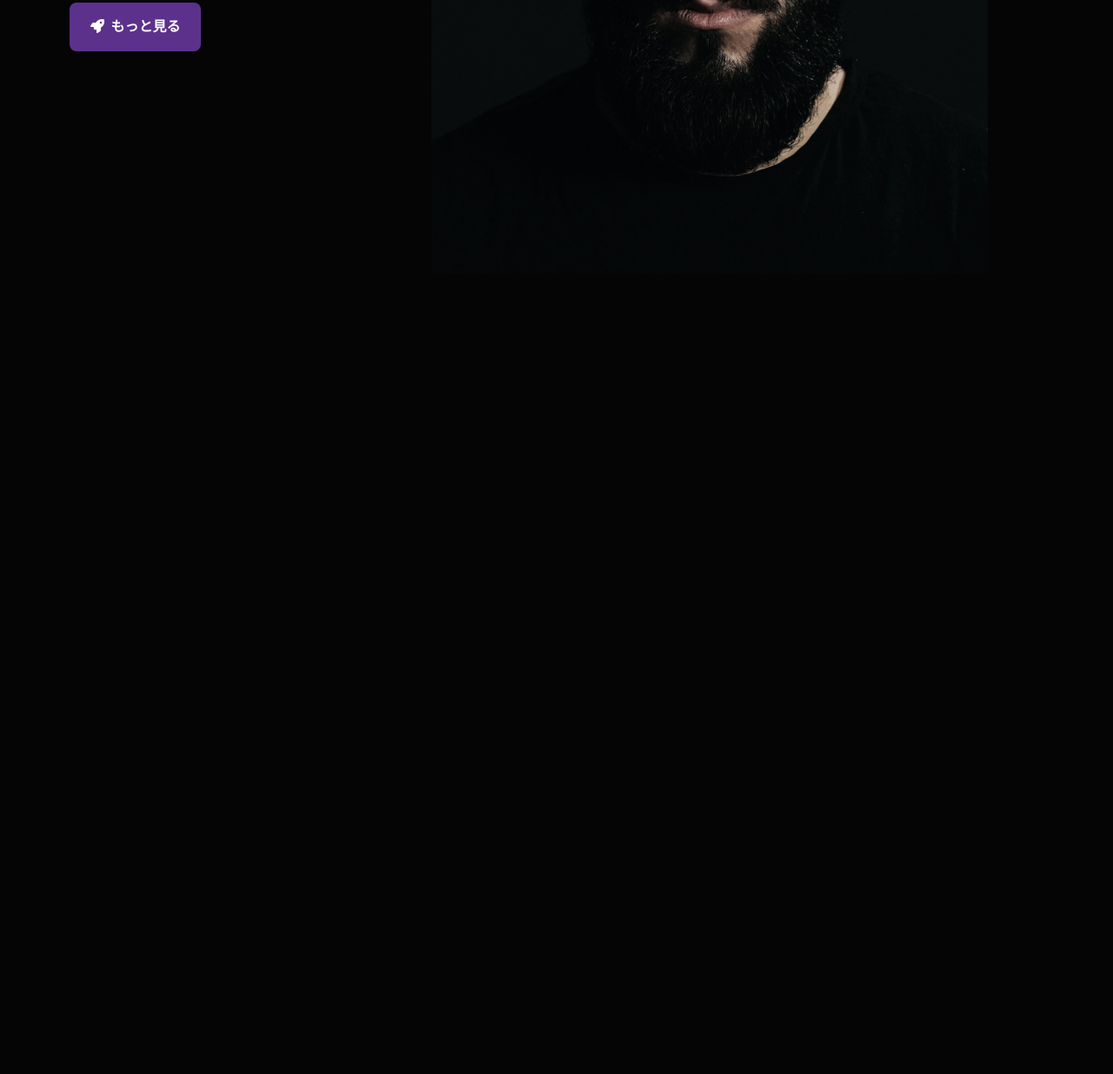
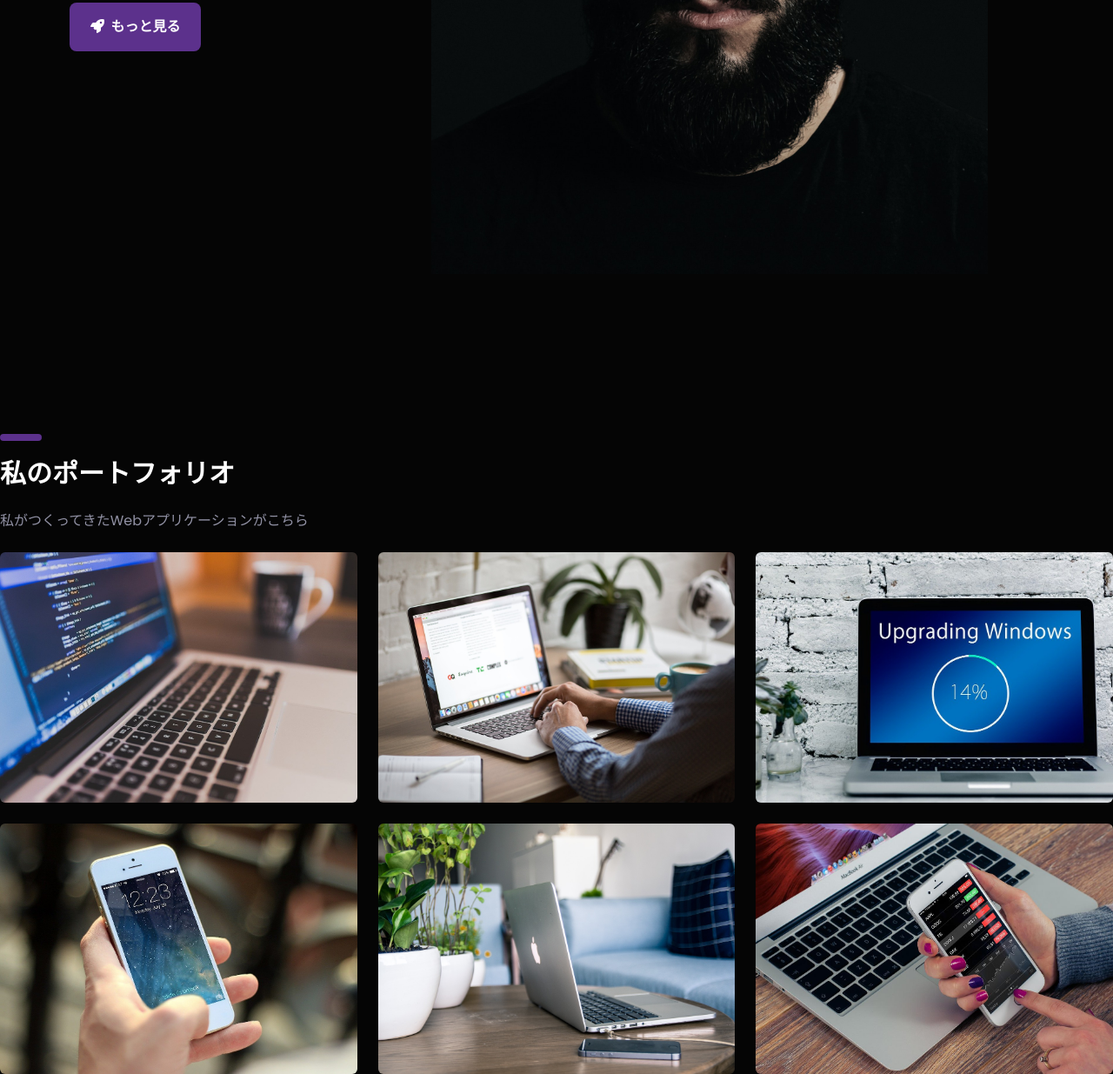
Before and after one commit to Hikarinrin7/portfolio-tailwindcss, a website: page src/index.html in a window 1280 px wide. Shown: the part 485-1720 px from the top of the page at 87% size. Before the commit the page ends 800 px from the top, so only its background shows below. Drawn offline with Linux system fonts and the light colour scheme.

Commit message:
ポートフォリオセクションまで

```diff
--- a/src/index.html
+++ b/src/index.html
@@ -46,5 +46,24 @@
       <img src="./images/human.jpg" alt="image" class="-z-10 max-w-full md:absolute md:w-3/5 md:right-12 md:top-24 lg:w-1/2 lg:max-w-2xl xl:right-36 xl:top-0">
     </div>
   </div>
+
+  <!-- ポートフォリオセクション -->
+  <div id="portfolio" class="container flex justify-between items-center mx-auto mt-64">
+    <section class="w-full">
+      <h2 class="secondary-title">私のポートフォリオ</h2>
+      <p class="section-paragraph">私がつくってきたWebアプリケーションがこちら</p>
+
+      <div class="grid gap-6 md:grid-cols-2 lg:grid-cols-3">
+        <img src="./images/portfolio1.jpg" alt="" class="object-cover rounded-md cursor-pointer w-full h-36 lg:h-72">
+        <img src="./images/portfolio2.jpg" alt="" class="object-cover rounded-md cursor-pointer w-full h-36 lg:h-72">
+        <img src="./images/portfolio3.jpg" alt="" class="object-cover rounded-md cursor-pointer w-full h-36 lg:h-72">
+        <img src="./images/portfolio4.jpg" alt="" class="object-cover rounded-md cursor-pointer w-full h-36 lg:h-72">
+        <img src="./images/portfolio5.jpg" alt="" class="object-cover rounded-md cursor-pointer w-full h-36 lg:h-72">
+        <img src="./images/portfolio6.jpg" alt="" class="object-cover rounded-md cursor-pointer w-full h-36 lg:h-72">
+      </div>
+
+    </section>
+  </div>
+
 </body>
 </html>
--- a/src/input.css
+++ b/src/input.css
@@ -1,3 +1,18 @@
 @tailwind base;
 @tailwind components;
 @tailwind utilities;
+
+.secondary-title{
+  @apply text-3xl font-bold;
+}
+
+/* 擬似要素（タイトルの上の紫の棒） */
+.secondary-title::before{
+  content:"";
+  @apply block w-12 h-2 bg-theme rounded-full mb-5
+}
+
+/* secondaryというのはconfigの方で独自に定義した色（グレー） */
+.section-paragraph{
+  @apply text-secondary my-6 w-full max-w-3xl;
+}
--- a/tailwind.config.js
+++ b/tailwind.config.js
@@ -10,6 +10,7 @@
         body: "#050505",
         "selected-text": "#A3A3FF",
         theme: "#5c318c",
+        secondary: "#9191a4",
       },
     },
   },
```
Also changed, not shown: src/output.css.
